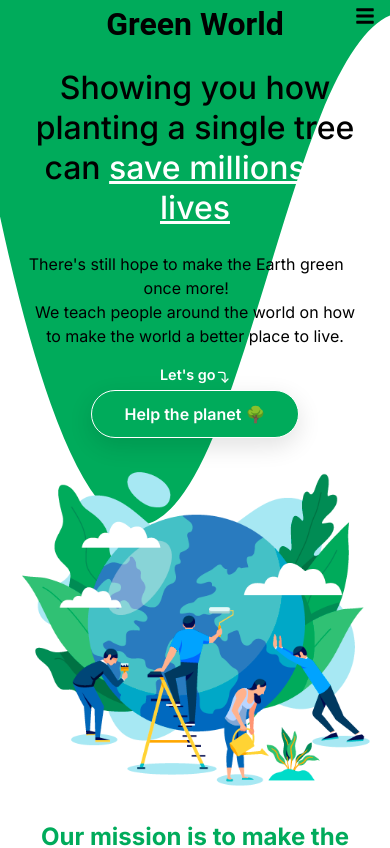
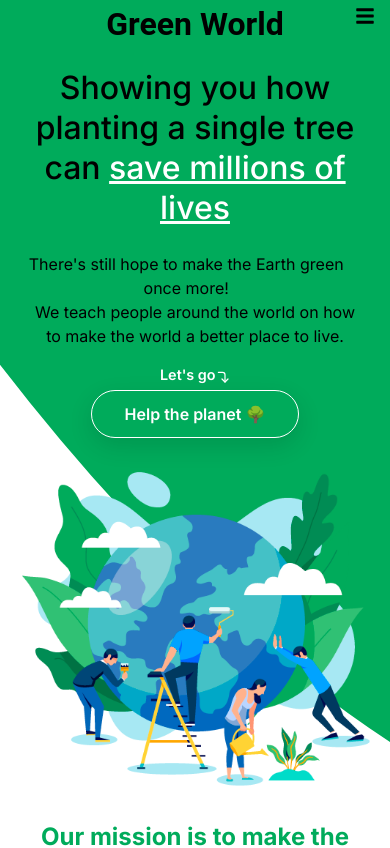
Before and after one commit to awkren/green-world, a React (Create React App) app: page / in a window 390 px wide. Shown: the top 848 px of the page. Built offline with nearby package versions, Linux system fonts and the light colour scheme; the HTML template or start-up script is replaced by a standard one.

Commit message:
set specific header shape for mobile and desktop

```diff
--- a/src/page-structure/UpperSection.jsx
+++ b/src/page-structure/UpperSection.jsx
@@ -80,13 +80,19 @@
       <p className='travel-nature'>We do not only plant trees, we teach about about nature and why it's important to take care of it</p>
     </div>
 
+    {/* SHAPE TOP | DESKTOP */}
+    <div className="custom-shape-divider-top-1670846940">
+      <svg data-name="Layer 1" xmlns="http://www.w3.org/2000/svg" viewBox="0 0 1200 120" preserveAspectRatio="none">
+        <path d="M321.39,56.44c58-10.79,114.16-30.13,172-41.86,82.39-16.72,168.19-17.73,250.45-.39C823.78,31,906.67,72,985.66,92.83c70.05,18.48,146.53,26.09,214.34,3V0H0V27.35A600.21,600.21,0,0,0,321.39,56.44Z" class="shape-fill"></path>
+      </svg>
+    </div>
 
-    <div class="custom-shape-divider-top-1670846940">
-    <svg data-name="Layer 1" xmlns="http://www.w3.org/2000/svg" viewBox="0 0 1200 120" preserveAspectRatio="none">
+    {/* SHAPE TOP | MOBILE */}
+    <div className="custom-shape-divider-top-1670943485">
+      <svg data-name="Layer 1" xmlns="http://www.w3.org/2000/svg" viewBox="0 0 1200 120" preserveAspectRatio="none">
         <path d="M321.39,56.44c58-10.79,114.16-30.13,172-41.86,82.39-16.72,168.19-17.73,250.45-.39C823.78,31,906.67,72,985.66,92.83c70.05,18.48,146.53,26.09,214.34,3V0H0V27.35A600.21,600.21,0,0,0,321.39,56.44Z" class="shape-fill"></path>
-    </svg>
-</div>
-
+      </svg>
+    </div>
 
   </div>
 )
--- a/src/page-style/UpperSection.css
+++ b/src/page-style/UpperSection.css
@@ -101,6 +101,7 @@
   }
   /* shapes */
   .custom-shape-divider-top-1670846940 {
+    visibility: visible;
     position: absolute;
     top: 0;
     left: 0;
@@ -140,28 +141,6 @@
 .group-grid{
   width: 90%;
 }
-
-.custom-shape-divider-top-1670846940 {
-    position: absolute;
-    top: 0;
-    left: 0;
-    width: 100%;
-    overflow: hidden;
-    line-height: 0;
-    z-index: -1;
-  }
-
-  .custom-shape-divider-top-1670846940 svg {
-    position: relative;
-    display: block;
-    /* width: calc(280% + 1.2px); */
-    width: 200%;
-    height: 950px;
-  }
-
-  .custom-shape-divider-top-1670846940 .shape-fill {
-    fill: #00AB5B;
-  }
   .global-2{
     width: 100%;
     padding: 2rem 0;
@@ -182,3 +161,40 @@
     color: #00ab5b;
     font-weight: 600;
   }
+
+/* SHAPE TOP MOBILE*/
+  .custom-shape-divider-top-1670943485 {
+    position: absolute;
+    top: 0;
+    left: 0;
+    width: 100%;
+    overflow: hidden;
+    line-height: 0;
+}
+
+.custom-shape-divider-top-1670943485 svg {
+    position: relative;
+    display: block;
+    width: calc(100% + 1.3px);
+    height: 150px;
+}
+
+.custom-shape-divider-top-1670943485 .shape-fill {
+    fill: #00AB5B;
+}
+
+/** For mobile devices **/
+@media (max-width: 940px) {
+  .custom-shape-divider-top-1670943485 svg {
+    width: calc(1200% + 1.3px);
+    /* width: 90rem; */
+    /* height: 289px; default*/
+    height: 100rem;
+    z-index: -1;
+  }
+}
+@media (min-width:940px){
+  .custom-shape-divider-top-1670943485{
+    display: none;
+  }
+}
```
